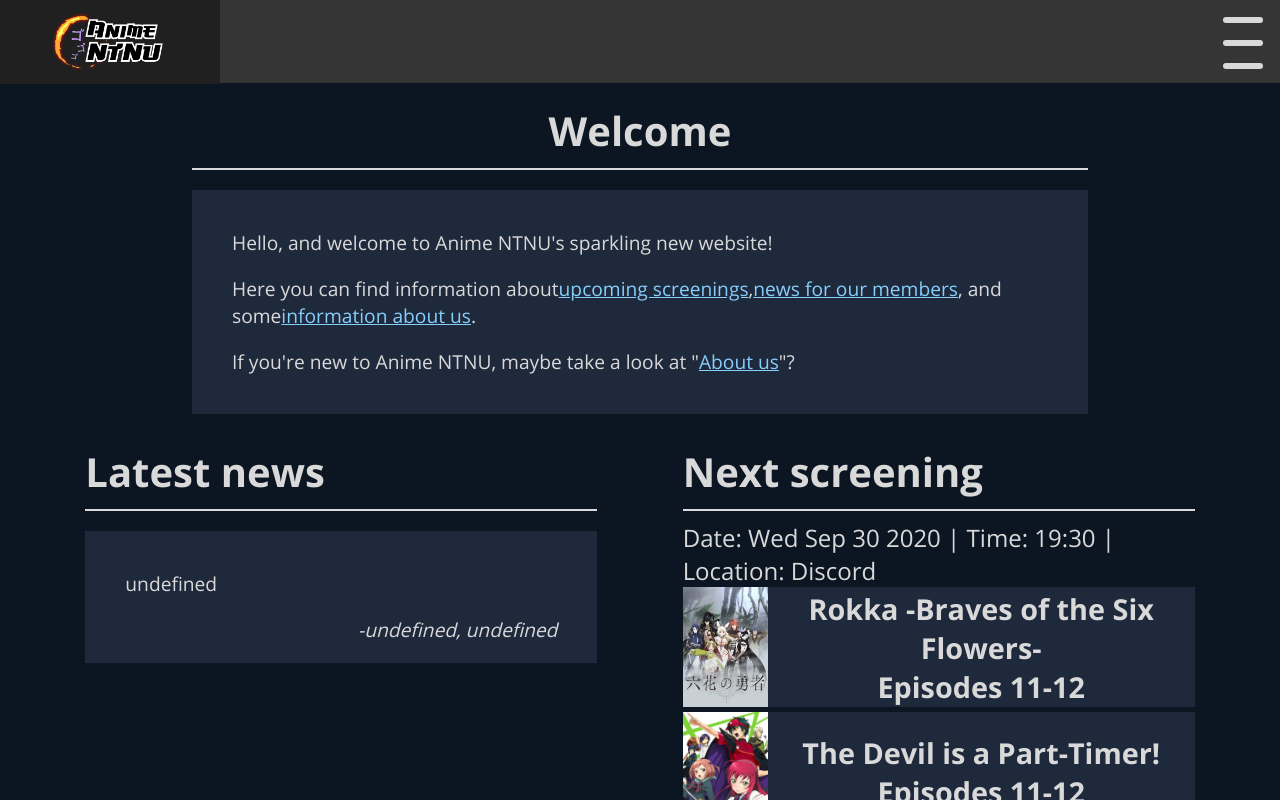
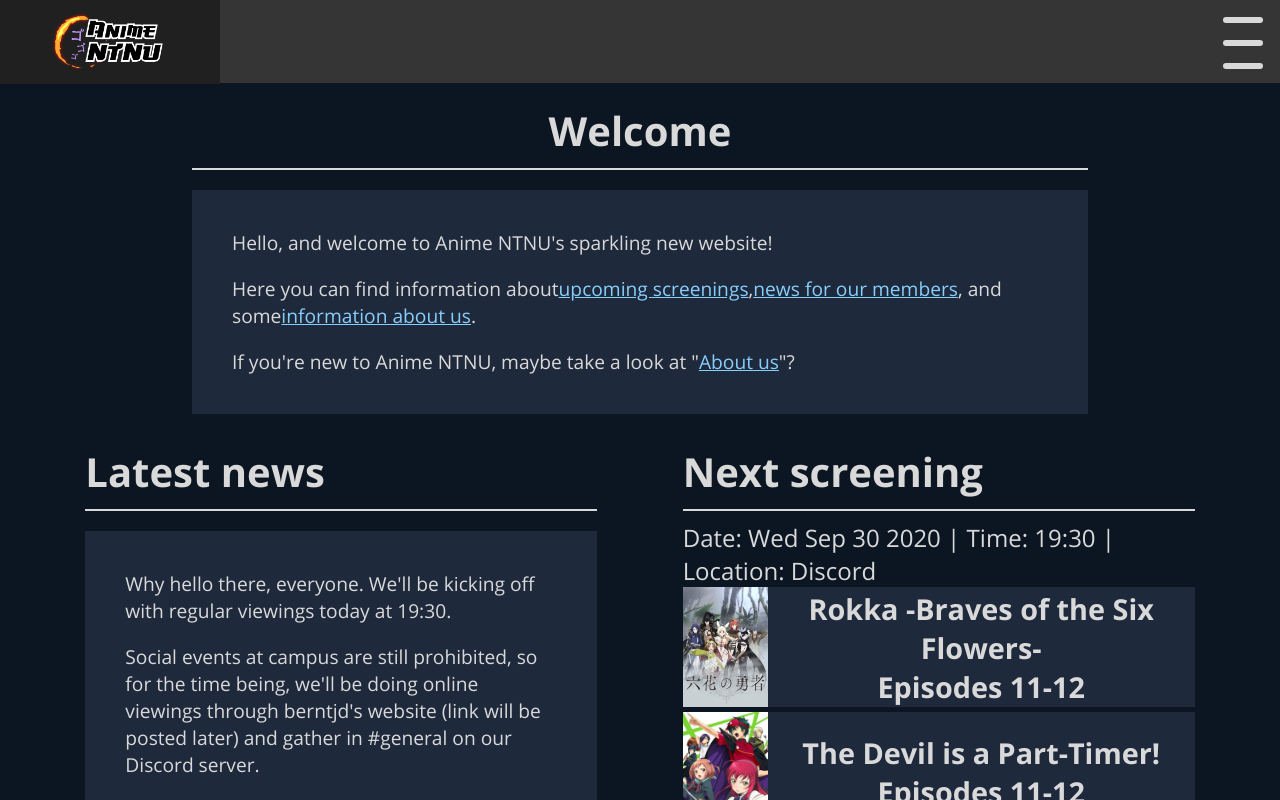
Before and after one commit to SondreElg/Webtek2020, a React (Create React App) app in the folder animentnu/: page / in a window 1280 px wide. Shown: the top 800 px of the page. Built offline with nearby package versions, Linux system fonts and the light colour scheme.

Commit message:
The last news item is now shown on the front page

```diff
--- a/animentnu/src/pages/Frontpage.js
+++ b/animentnu/src/pages/Frontpage.js
@@ -1,13 +1,8 @@
-import { useEffect } from "react";
 import NavBar from "../components/navbar";
+import NewsCollection from "../components/newsCollection";
 import ScreeningsCollection from "../components/screeningsCollection";
-import { displayLatestNews } from "../scripts/showNews";
 
 function Frontpage() {
-    useEffect(() => {
-        displayLatestNews();
-    }, []);
-
     return (
         <>
             <NavBar />
@@ -50,8 +45,7 @@ function Frontpage() {
                             <h2>Latest news</h2>
                             <hr />
                         </header>
-                        {/* This section will be filled with content by
-                 the function 'generateNextScreening' */}
+                        <NewsCollection firstN={1} />
                     </section>
                 </div>
 
@@ -63,8 +57,8 @@ function Frontpage() {
                         >
                             <h2>Next screening</h2>
                             <hr />
-                            <ScreeningsCollection onlyNext={true} />
                         </header>
+                        <ScreeningsCollection onlyNext={true} />
                     </section>
                 </div>
             </div>
```
